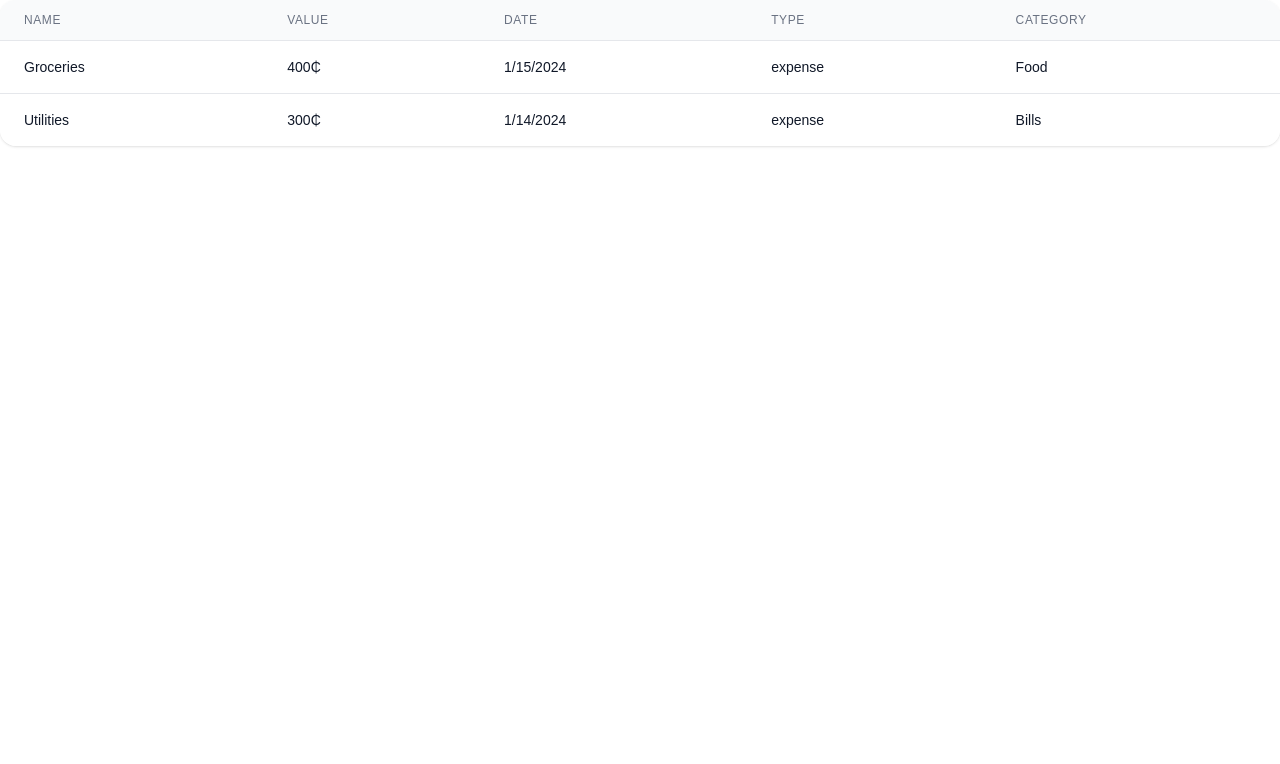
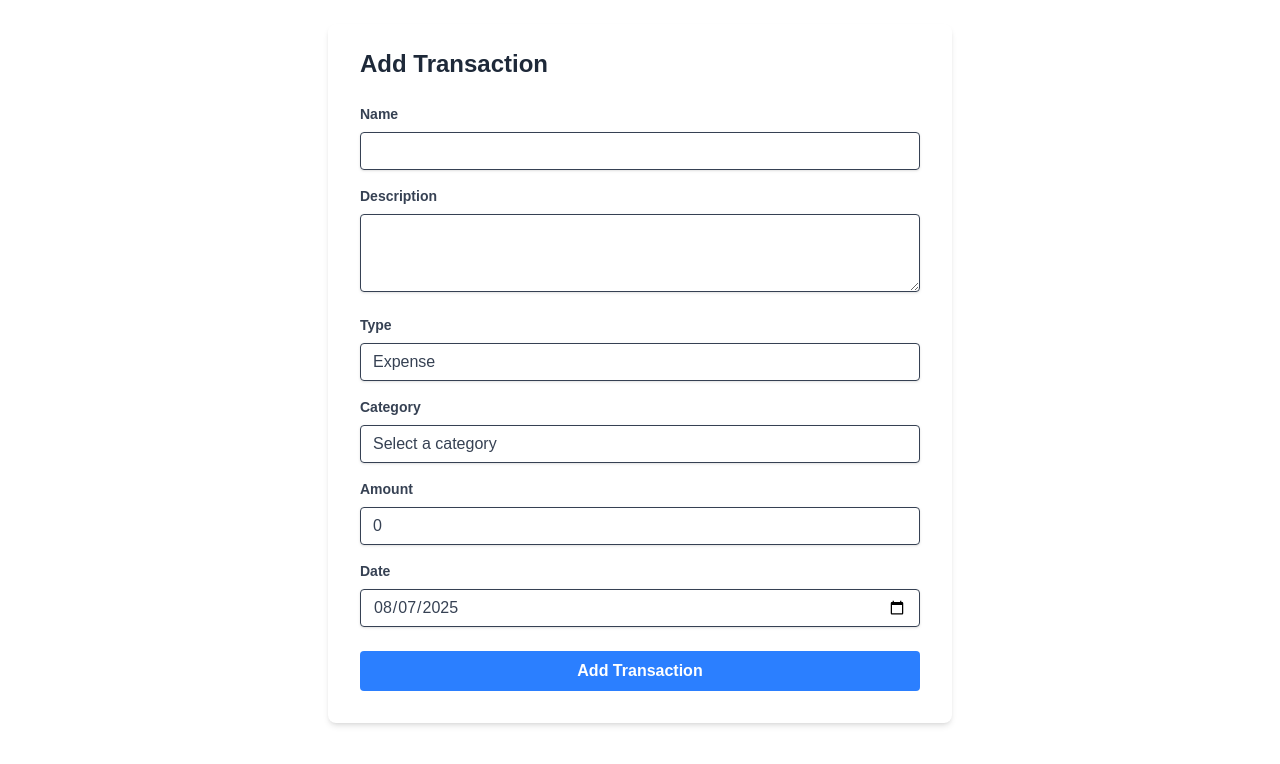
Before and after one commit to paayawfs/FrontendEX, a Next.js app: page / in a window 1280 px wide. Shown: the top 764 px of the page. Built offline with nearby package versions, Linux system fonts and the light colour scheme.

Commit message:
addTransaction

```diff
--- /dev/null
+++ b/app/Components/add_transaction_component.tsx
@@ -0,0 +1,153 @@
+'use client';
+import React, { useState } from 'react';
+
+interface TransactionFormData {
+    name: string;
+    description: string;
+    type: 'income' | 'expense';
+    category: string;
+    amount: number;
+    date: string;
+}
+
+const AddTransactionComponent: React.FC = () => {
+    const [formData, setFormData] = useState<TransactionFormData>({
+        name: '',
+        description: '',
+        type: 'expense',
+        category: '',
+        amount: 0,
+        date: new Date().toISOString().split('T')[0]
+    });
+
+    const categories = [
+        'Food', 'Transport', 'Utilities', 'Entertainment',
+        'Shopping', 'Healthcare', 'Education', 'Other'
+    ];
+
+    const handleSubmit = (e: React.FormEvent) => {
+        e.preventDefault();
+        console.log(formData);
+    };
+
+    const handleChange = (e: React.ChangeEvent<HTMLInputElement | HTMLSelectElement | HTMLTextAreaElement>) => {
+        setFormData(prev => ({
+            ...prev,
+            [e.target.name]: e.target.value
+        }));
+    };
+
+    return (
+        <div className="max-w-2xl mx-auto p-6">
+            <form onSubmit={handleSubmit} className="bg-white shadow-md rounded-lg px-8 pt-6 pb-8 mb-4">
+                <h2 className="text-2xl font-bold mb-6 text-gray-800">Add Transaction</h2>
+
+                <div className="mb-4">
+                    <label className="block text-gray-700 text-sm font-bold mb-2" htmlFor="name">
+                        Name
+                    </label>
+                    <input
+                        className="shadow appearance-none border rounded w-full py-2 px-3 text-gray-700 leading-tight focus:outline-none focus:shadow-outline"
+                        type="text"
+                        id="name"
+                        name="name"
+                        value={formData.name}
+                        onChange={handleChange}
+                        required
+                    />
+                </div>
+
+                <div className="mb-4">
+                    <label className="block text-gray-700 text-sm font-bold mb-2" htmlFor="description">
+                        Description
+                    </label>
+                    <textarea
+                        className="shadow appearance-none border rounded w-full py-2 px-3 text-gray-700 leading-tight focus:outline-none focus:shadow-outline"
+                        id="description"
+                        name="description"
+                        value={formData.description}
+                        onChange={handleChange}
+                        rows={3}
+                    />
+                </div>
+
+                <div className="mb-4">
+                    <label className="block text-gray-700 text-sm font-bold mb-2" htmlFor="type">
+                        Type
+                    </label>
+                    <select
+                        className="shadow appearance-none border rounded w-full py-2 px-3 text-gray-700 leading-tight focus:outline-none focus:shadow-outline"
+                        id="type"
+                        name="type"
+                        value={formData.type}
+                        onChange={handleChange}
+                        required
+                    >
+                        <option value="expense">Expense</option>
+                        <option value="income">Income</option>
+                    </select>
+                </div>
+
+                <div className="mb-4">
+                    <label className="block text-gray-700 text-sm font-bold mb-2" htmlFor="category">
+                        Category
+                    </label>
+                    <select
+                        className="shadow appearance-none border rounded w-full py-2 px-3 text-gray-700 leading-tight focus:outline-none focus:shadow-outline"
+                        id="category"
+                        name="category"
+                        value={formData.category}
+                        onChange={handleChange}
+                        required
+                    >
+                        <option value="">Select a category</option>
+                        {categories.map(category => (
+                            <option key={category} value={category}>{category}</option>
+                        ))}
+                    </select>
+                </div>
+
+                <div className="mb-4">
+                    <label className="block text-gray-700 text-sm font-bold mb-2" htmlFor="amount">
+                        Amount
+                    </label>
+                    <input
+                        className="shadow appearance-none border rounded w-full py-2 px-3 text-gray-700 leading-tight focus:outline-none focus:shadow-outline"
+                        type="number"
+                        id="amount"
+                        name="amount"
+                        value={formData.amount}
+                        onChange={handleChange}
+                        min="0"
+                        step="0.01"
+                        required
+                    />
+                </div>
+
+                <div className="mb-6">
+                    <label className="block text-gray-700 text-sm font-bold mb-2" htmlFor="date">
+                        Date
+                    </label>
+                    <input
+                        className="shadow appearance-none border rounded w-full py-2 px-3 text-gray-700 leading-tight focus:outline-none focus:shadow-outline"
+                        type="date"
+                        id="date"
+                        name="date"
+                        value={formData.date}
+                        onChange={handleChange}
+                        required
+                    />
+                </div>
+
+                <button
+                    type="submit"
+                    className="w-full bg-blue-500 hover:bg-blue-700 text-white font-bold py-2 px-4 rounded focus:outline-none focus:shadow-outline"
+                >
+                    Add Transaction
+                </button>
+            </form>
+        </div>
+    );
+};
+
+export default AddTransactionComponent;
--- a/app/page.tsx
+++ b/app/page.tsx
@@ -2,6 +2,7 @@
 'use client';
 import React from "react";
 import RecentActivityTable from "@/app/Components/recent_activity_table";
+import Add_transaction_component from "@/app/Components/add_transaction_component";
 
 const recentActivityData = [
     {
@@ -26,7 +27,7 @@ const recentActivityData = [
 export default function Home() {
     return (
         <main>
-            <RecentActivityTable transaction={recentActivityData}/>
+            <Add_transaction_component/>
         </main>
     );
 }
```
